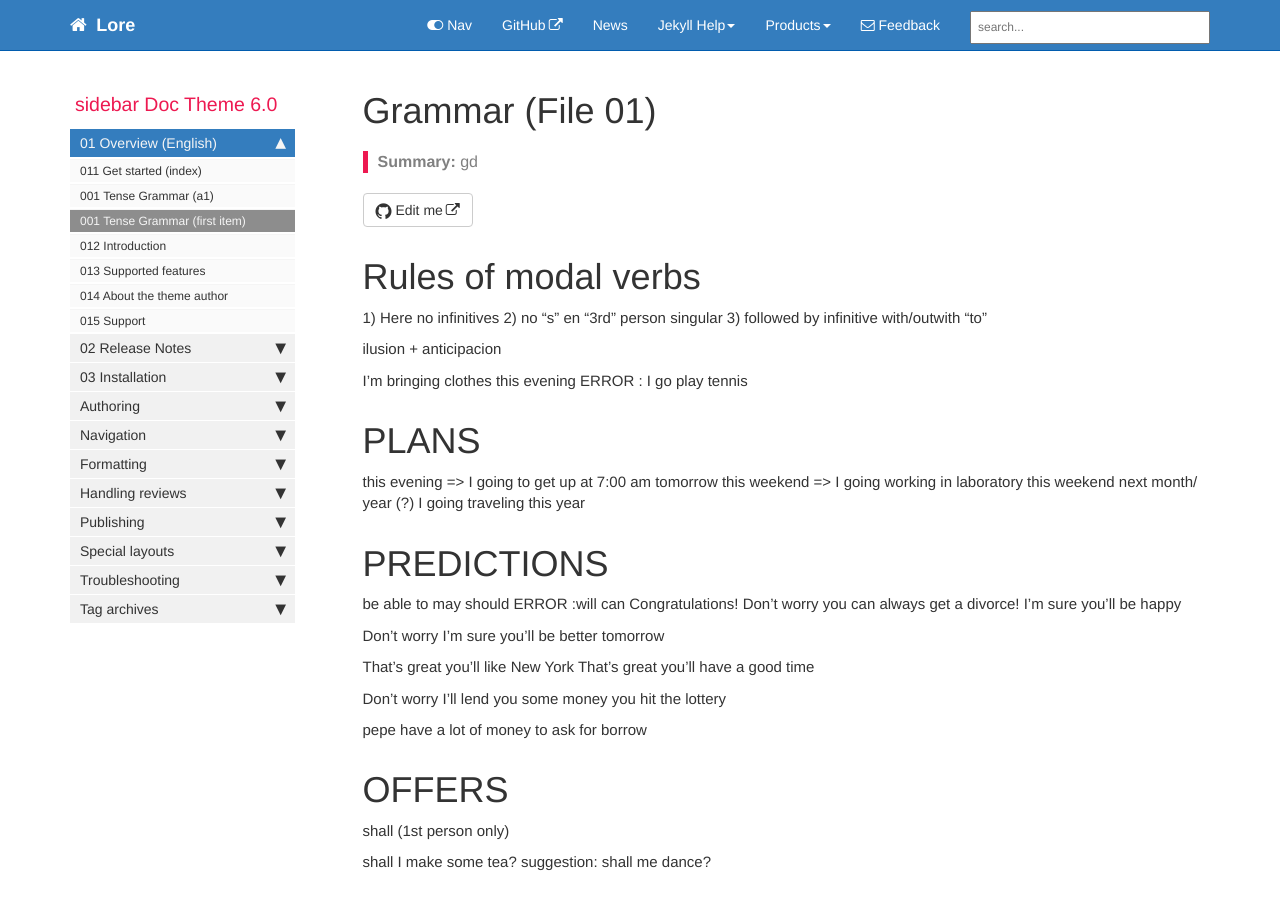
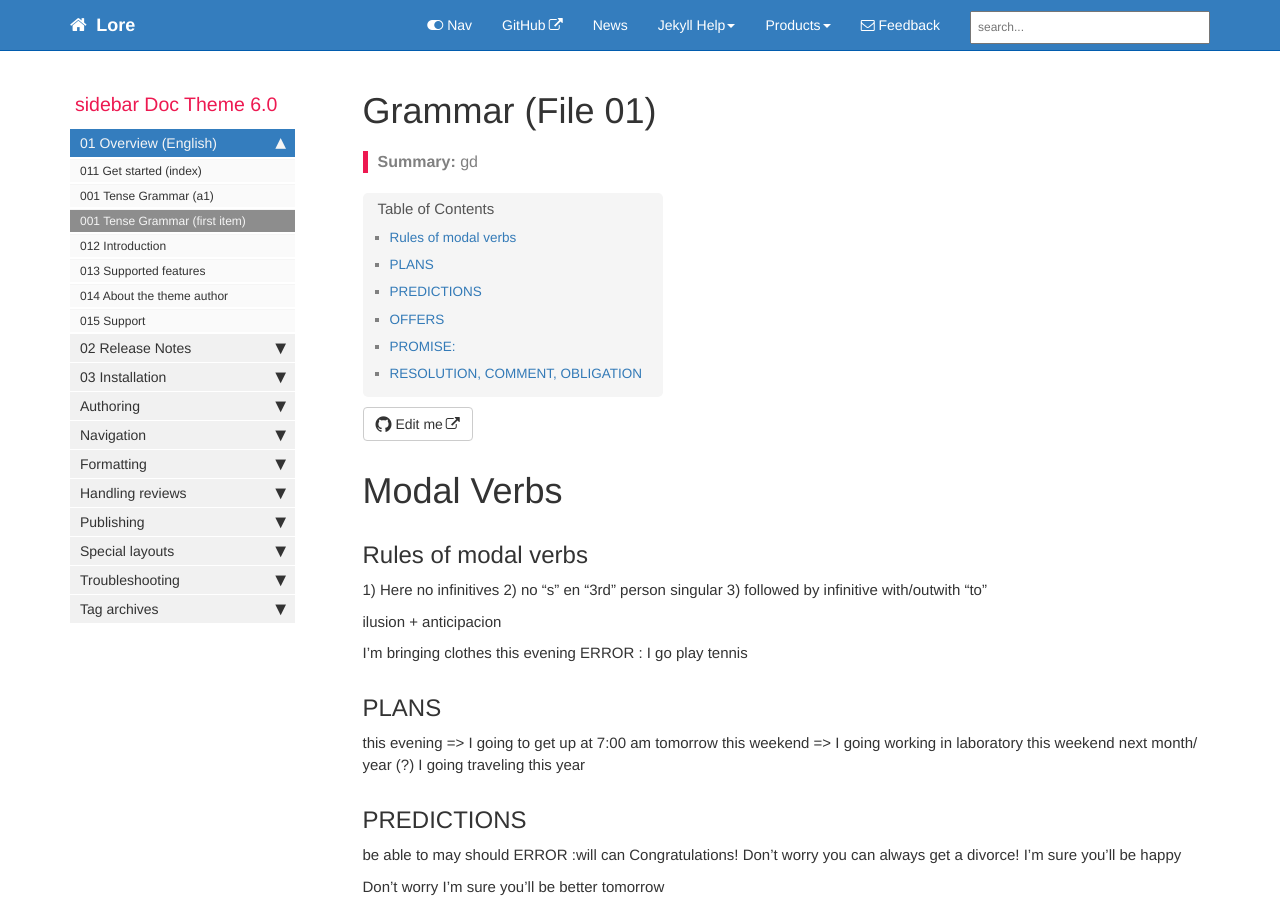
Before and after one commit to lg-gonzalez-juarez/PlanningTestB2, a Jekyll site: the page built from pages/md/file01.md, in a window 1280 px wide and 900 px high. Built offline with Jekyll 4.4.1, drawn with Linux system fonts in a browser that asks for light colours; comment, search, counter and statistics services are not loaded.

Commit message:
updating

```diff
--- a/pages/md/file01.md
+++ b/pages/md/file01.md
@@ -8,7 +8,9 @@ permalink: file01.html
 folder: md
 ---
 
-# Rules of modal verbs
+# Modal Verbs
+
+## Rules of modal verbs
 1) Here no infinitives
 2) no "s" en "3rd" person singular
 3) followed by infinitive with/outwith "to"
@@ -19,13 +21,13 @@ ilusion + anticipacion
 I'm bringing clothes this evening
 ERROR : I go play tennis
 
-# PLANS
+## PLANS
 
 this evening  => I going to get up at 7:00 am tomorrow
 this weekend  => I going working in laboratory  this weekend
 next month/ year (?) I going traveling this year
 
-# PREDICTIONS
+## PREDICTIONS
 
 be able to
 may should
@@ -43,13 +45,13 @@ you hit the lottery
 
 pepe have a lot of money to ask for borrow
 
-# OFFERS
+## OFFERS
 shall  (1st person only)
 
 shall I make some tea?
 suggestion: shall me dance?
 
-# PROMISE:
+## PROMISE:
 something you hope to do
 	you have to do in the future
 	you thinking about doing
@@ -57,7 +59,7 @@ something you hope to do
 	you are sure you'll be able to do
 	you will surely do for another person
 
-# RESOLUTION, COMMENT, OBLIGATION
+## RESOLUTION, COMMENT, OBLIGATION
 
 two people in the love
 I'll always love you
```
